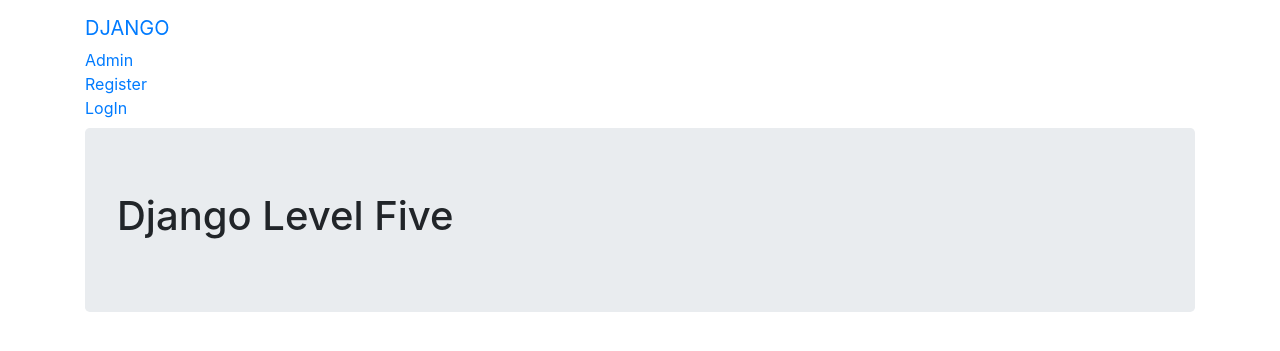
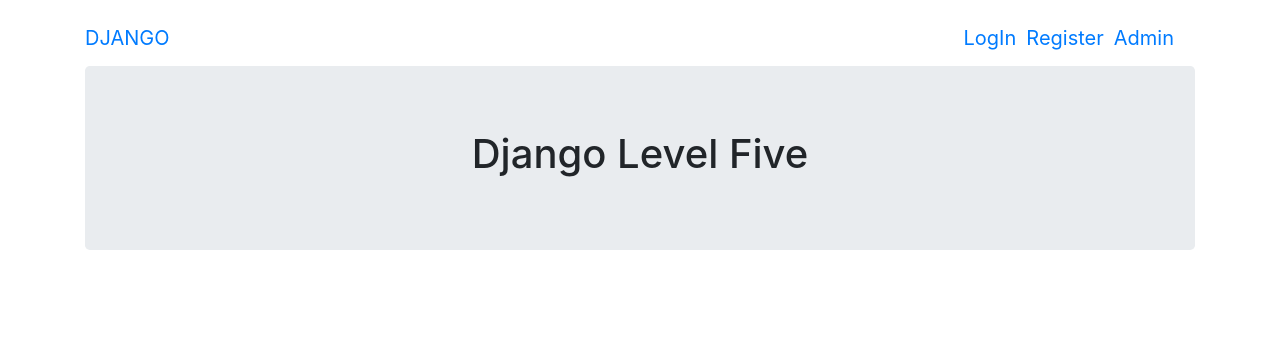
Before and after one commit to ishaankhare31/firstpr, a Django app: template levelfive/templates/basic_app/index.html in a window 1280 px wide. Shown: the top 351 px of the page. Run offline with Django 3.2, Linux system fonts and the light colour scheme; the template is opened without the code that fills it, so the values that code supplies are empty; some libraries are stand-ins or nearby versions.

Commit message:
Add files via upload

```diff
--- a/levelfive/templates/basic_app/base.html
+++ b/levelfive/templates/basic_app/base.html
@@ -4,24 +4,37 @@
     <meta charset="utf-8">
     <title></title>
     <link rel="stylesheet" href="https://stackpath.bootstrapcdn.com/bootstrap/4.4.1/css/bootstrap.min.css" integrity="sha384-Vkoo8x4CGsO3+Hhxv8T/Q5PaXtkKtu6ug5TOeNV6gBiFeWPGFN9MuhOf23Q9Ifjh" crossorigin="anonymous">
+    <style>
+	.nbar-link li{
+		display: inline;
+		float: right;
+		padding: 0px 5px 0px 5px;
+		margin-top:-29.95px;
+	}
+    </style>
   </head>
   <body>
+
   <nav class='navbar navbar-default navbar-static-top'>
-    <div class="container">
+  <div class="container" style= "display:inline">
       <ul class="nav navbar-nav">
+	<div class="navbar-brand">
+        	<li style="margin-top:10px"><a href="{% url 'index' %}">DJANGO</a></li>
+		<div class="nbar-link">
+        		<li><a href="{% url 'admin:index' %}">Admin</a></li>
+        		<li><a class="nbar-link" href="{% url 'basic_app:register' %}">Register</a></li>
+        		{% if user.is_authenticated %}
+	        	<li><a class="nbar-link" href="{% url 'logout' %}">Logout</a></li>
+        		{% else %}
+			<li><a class="navbar-link" href="{% url 'basic_app:user_Login' %}">LogIn</a></li>
+	        	{% endif %}
+		</div>
+	</div>
 
-        <li><a class="navbar-brand" href="{% url 'index' %}">DJANGO</a></li>
-        <li><a class="navbar-link" href="{% url 'admin:index' %}">Admin</a></li>
-        <li><a class="navbar-link" href="{% url 'basic_app:register' %}">Register</a></li>
-        {% if user.is_authenticated %}
-        <li><a class="navbar-link" href="{% url 'logout' %}">Logout</a></li>
-        {% else %}
+      </ul>
+   </div>
+  </nav>
 
-        <li><a class="navbar-link" href="{% url 'basic_app:user_Login' %}">LogIn</a></li>
-        {% endif %}
-      </ul>
-      </div>
-  </nav>
   <div class="container">
     {% block body_block %}
     {% endblock %}
--- a/levelfive/templates/basic_app/index.html
+++ b/levelfive/templates/basic_app/index.html
@@ -1,6 +1,8 @@
 {% extends "basic_app/base.html" %}
 {% block body_block %}
 <div class="jumbotron">
-  <h1>Django Level Five</h1>
+  <center><h1>Django Level Five</h1></center>
   </div>
+
+
   {% endblock %}
```
